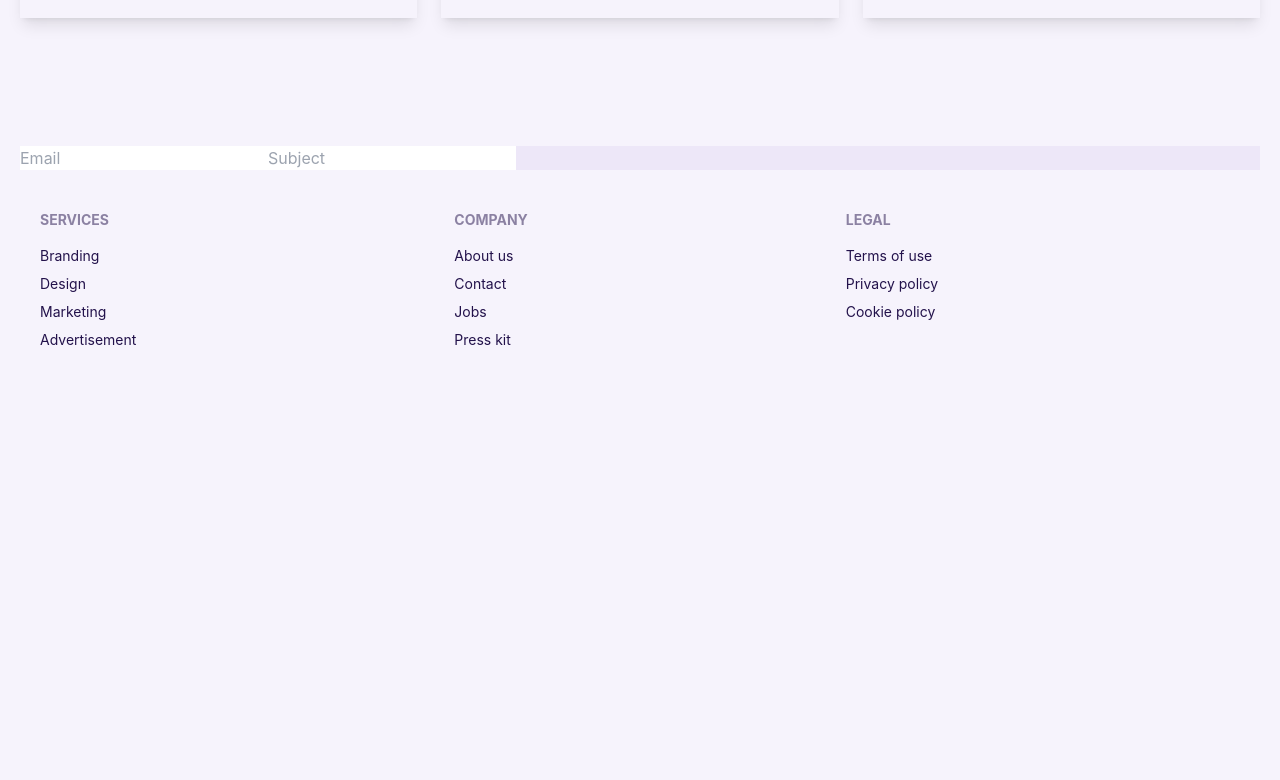
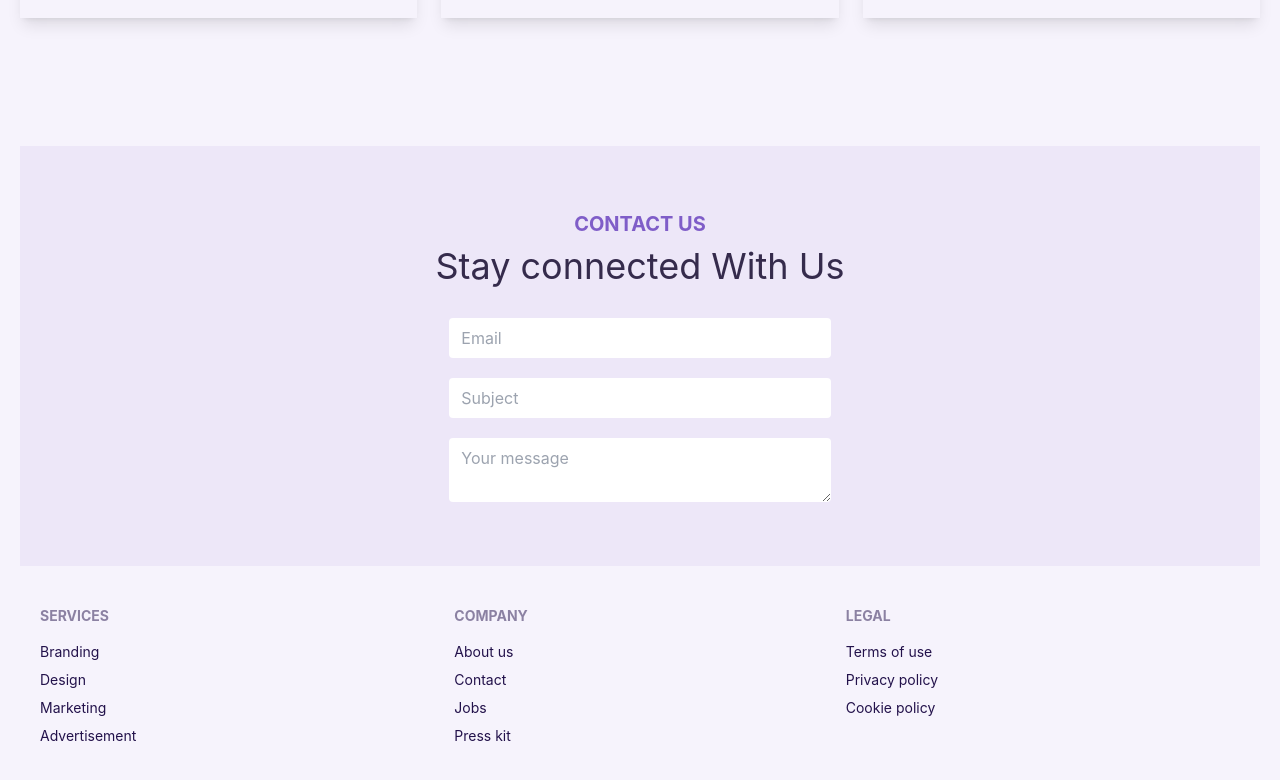
Before and after one commit to RayhanalKavey/AccuDental-React-project-client-complete-with-pament-method, a React (Create React App) app: page / in a window 1280 px wide. Shown: the part 3138-3918 px from the top of the page. Before the commit the page ends 3528 px from the top, so only its background shows below. Built offline with nearby package versions, Linux system fonts and the light colour scheme.

Commit message:
Add contact us form.

```diff
--- a/src/pages/home/ContactForm/ContactForm.js
+++ b/src/pages/home/ContactForm/ContactForm.js
@@ -1,11 +1,39 @@
 import React from "react";
+import PrimaryHeading from "../../../shared/component/PrimaryHeading/PrimaryHeading";
+import SmallHeading from "../../../shared/component/SmallHeading/SmallHeading";
 
 const ContactForm = () => {
   return (
-    <section className="flex bg-info">
-      <form action="">
-        <input type="text" name="email" id="" placeholder="Email" />
-        <input type="text" name="subject" id="" placeholder="Subject" />
+    <section className="flex flex-col bg-info py-16  ">
+      <div className="text-center">
+        <SmallHeading customStyle={"mb-2 "}>Contact us</SmallHeading>
+        <PrimaryHeading customStyle={"mb-8 text-3xl md:text-4xl"}>
+          Stay connected With Us
+        </PrimaryHeading>
+      </div>
+      <form
+        className="flex flex-col px-4 w-full md:w-1/3 mx-auto gap-5"
+        action=""
+      >
+        <input
+          className="py-2 rounded px-3"
+          type="text"
+          name="email"
+          id=""
+          placeholder="Email"
+        />
+        <input
+          className="py-2 rounded px-3"
+          type="text"
+          name="subject"
+          id=""
+          placeholder="Subject"
+        />
+        <textarea
+          className="py-2 rounded px-3"
+          name="message"
+          placeholder="Your message"
+        ></textarea>
       </form>
     </section>
   );
```
